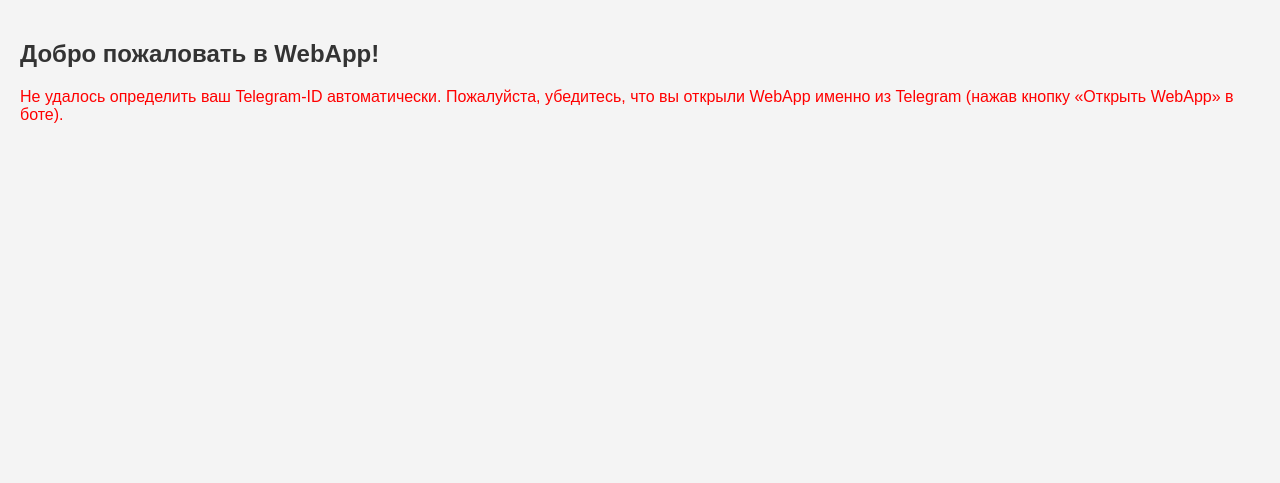
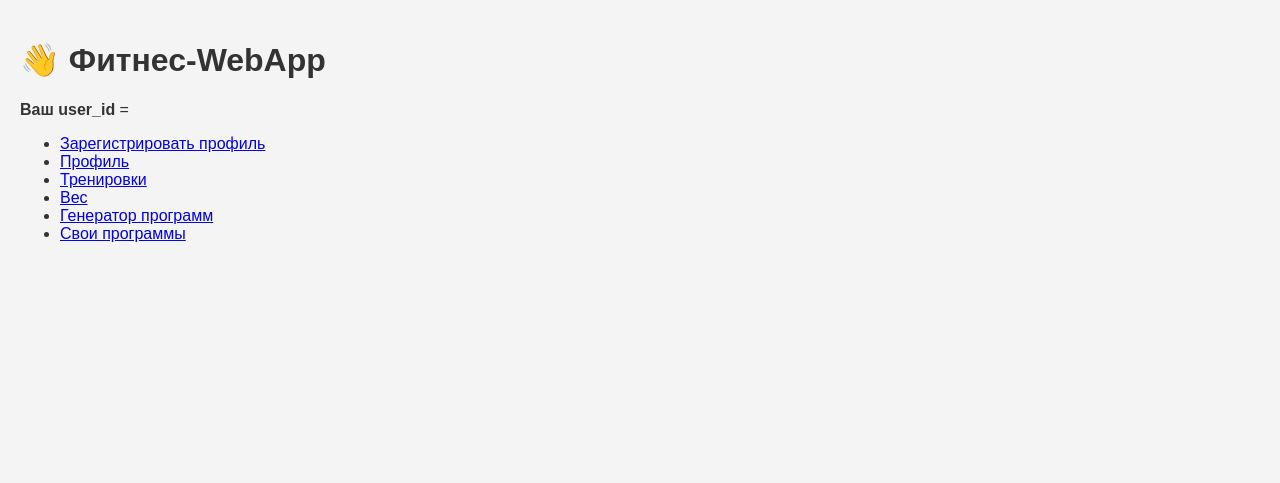
Before and after one commit to reallyaye/botreaalyaye, a FastAPI app: template webapp/templates/home.html in a window 1280 px wide. Shown: the part 137-620 px from the top of the page. Run offline with FastAPI, Linux system fonts and the light colour scheme; the template is opened without the code that fills it, so the values that code supplies are empty; parts of the project's set-up code (start-up, migrations or seed data) failed here and were passed over.

Commit message:
Refactor user registration and profile handling; update home template for improved user experience

```diff
--- a/webapp/main.py
+++ b/webapp/main.py
@@ -1,7 +1,6 @@
-# webapp/main.py
-
 import os
 from pathlib import Path
+
 from fastapi import (
     FastAPI, Request, Depends, Form, Query, HTTPException
 )
@@ -13,61 +12,48 @@ from services.db import (
     init_db,
     get_workouts, add_workout,
     get_weights, add_weight,
-    get_custom_programs, add_custom_program, delete_custom_program,
-    register_user          # <-- исправлено
+    get_custom_programs, add_custom_program, delete_custom_program
 )
 from services.profile import get_user_profile, update_user_profile
+from services.db import register_user_profile
 from services.programs import list_goals, list_types, get_program
 
-# === Приложение и статика ===
-
 app = FastAPI()
-BASE_DIR      = Path(__file__).resolve().parent
-STATIC_DIR    = BASE_DIR / "static"
-TEMPLATES_DIR = BASE_DIR / "templates"
-
-app.mount("/static", StaticFiles(directory=STATIC_DIR), name="static")
-templates = Jinja2Templates(directory=str(TEMPLATES_DIR))
-
-
-# === Startup ===
+BASE_DIR      = Path(__file__).parent
+app.mount("/static", StaticFiles(directory=BASE_DIR/"static"), name="static")
+templates = Jinja2Templates(directory=str(BASE_DIR/"templates"))
 
 @app.on_event("startup")
-async def on_startup():
+async def startup():
     await init_db()
-
-
-# === Dependency для получения user_id ===
 
 def require_user(user_id: str = Query(None, description="Telegram user_id")) -> int:
     if not user_id:
         raise HTTPException(400, "User_id не задан — откройте WebApp из Telegram")
     try:
         return int(user_id)
-    except ValueError:
+    except:
         raise HTTPException(400, f"Неверный user_id: {user_id}")
 
+# --- Home ---
+@app.get("/", response_class=HTMLResponse)
+async def home(request: Request, user_id: int = Depends(require_user)):
+    return templates.TemplateResponse("home.html", {
+        "request": request,
+        "user_id": user_id
+    })
 
-# === Home ===
-
-@app.get("/", response_class=HTMLResponse)
-async def home(request: Request):
-    return templates.TemplateResponse("home.html", {"request": request})
-
-
-# === Profile ===
-
+# --- Profile ---
 @app.get("/register")
 async def register(request: Request, user_id: int = Depends(require_user)):
-    # при первом заходе регистрируем профиль
-    await register_user(user_id)  # <-- здесь вызываем register_user(int)
-    return RedirectResponse(f"/profile?user_id={user_id}", status_code=302)
+    await register_user_profile({"id": user_id})
+    return RedirectResponse(f"/profile?user_id={user_id}", 302)
 
 @app.get("/profile", response_class=HTMLResponse)
 async def profile_view(request: Request, user_id: int = Depends(require_user)):
     prof = await get_user_profile(user_id)
     if not prof:
-        return RedirectResponse(f"/register?user_id={user_id}", status_code=302)
+        return RedirectResponse(f"/register?user_id={user_id}", 302)
     return templates.TemplateResponse("profile.html", {
         "request": request,
         "profile": prof,
@@ -76,17 +62,15 @@ async def profile_view(request: Request, user_id: int = Depends(require_user)):
 
 @app.post("/profile/update")
 async def profile_update(
-    user_id: int    = Form(...),
+    user_id: int = Form(...),
     first_name: str = Form(...),
-    last_name: str  = Form(""),
-    username: str   = Form("")
+    last_name: str = Form(""),
+    username: str = Form("")
 ):
     await update_user_profile(user_id, first_name, last_name, username)
-    return RedirectResponse(f"/profile?user_id={user_id}", status_code=302)
+    return RedirectResponse(f"/profile?user_id={user_id}", 302)
 
-
-# === Workouts ===
-
+# --- Workouts ---
 @app.get("/workouts", response_class=HTMLResponse)
 async def workouts_list(request: Request, user_id: int = Depends(require_user)):
     rows = await get_workouts(user_id, limit=10)
@@ -98,17 +82,15 @@ async def workouts_list(request: Request, user_id: int = Depends(require_user)):
 
 @app.post("/workouts/add")
 async def workouts_add(
-    user_id: int        = Form(...),
-    workout_type: str   = Form(...),
-    duration: int       = Form(...),
-    details: str        = Form("")
+    user_id: int = Form(...),
+    workout_type: str = Form(...),
+    duration: int = Form(...),
+    details: str = Form("")
 ):
     await add_workout(user_id, workout_type, duration, details)
-    return RedirectResponse(f"/workouts?user_id={user_id}", status_code=302)
+    return RedirectResponse(f"/workouts?user_id={user_id}", 302)
 
-
-# === Weight ===
-
+# --- Weight ---
 @app.get("/weight", response_class=HTMLResponse)
 async def weight_list(request: Request, user_id: int = Depends(require_user)):
     rows = await get_weights(user_id)
@@ -120,15 +102,13 @@ async def weight_list(request: Request, user_id: int = Depends(require_user)):
 
 @app.post("/weight/add")
 async def weight_add(
-    user_id: int   = Form(...),
-    weight: float  = Form(...)
+    user_id: int = Form(...),
+    weight: float = Form(...)
 ):
     await add_weight(user_id, weight)
-    return RedirectResponse(f"/weight?user_id={user_id}", status_code=302)
+    return RedirectResponse(f"/weight?user_id={user_id}", 302)
 
-
-# === Programs ===
-
+# --- Programs ---
 @app.get("/programs", response_class=HTMLResponse)
 async def programs_home(request: Request, user_id: int = Depends(require_user)):
     return templates.TemplateResponse("programs.html", {
@@ -140,9 +120,9 @@ async def programs_home(request: Request, user_id: int = Depends(require_user)):
 @app.post("/programs/generate", response_class=HTMLResponse)
 async def programs_generate(
     request: Request,
-    user_id: int   = Form(...),
-    goal: str      = Form(...),
-    p_type: str    = Form(...)
+    user_id: int = Form(...),
+    goal: str    = Form(...),
+    p_type: str  = Form(...)
 ):
     program = get_program(goal, p_type) or {}
     return templates.TemplateResponse("programs_result.html", {
@@ -151,9 +131,7 @@ async def programs_generate(
         "user_id": user_id
     })
 
-
-# === Custom Programs ===
-
+# --- Custom Programs ---
 @app.get("/programs/custom", response_class=HTMLResponse)
 async def custom_list(request: Request, user_id: int = Depends(require_user)):
     progs = await get_custom_programs(user_id)
@@ -165,16 +143,16 @@ async def custom_list(request: Request, user_id: int = Depends(require_user)):
 
 @app.post("/programs/custom/add")
 async def custom_add(
-    user_id: int   = Form(...),
-    prog: str      = Form(...)
+    user_id: int = Form(...),
+    prog: str   = Form(...)
 ):
     await add_custom_program(user_id, prog)
-    return RedirectResponse(f"/programs/custom?user_id={user_id}", status_code=302)
+    return RedirectResponse(f"/programs/custom?user_id={user_id}", 302)
 
 @app.post("/programs/custom/delete")
 async def custom_delete(
-    user_id: int   = Form(...),
-    prog_id: int   = Form(...)
+    user_id: int = Form(...),
+    prog_id: int = Form(...)
 ):
     await delete_custom_program(user_id, prog_id)
-    return RedirectResponse(f"/programs/custom?user_id={user_id}", status_code=302)
+    return RedirectResponse(f"/programs/custom?user_id={user_id}", 302)
--- a/webapp/templates/home.html
+++ b/webapp/templates/home.html
@@ -1,23 +1,15 @@
 {% extends "base.html" %}
 
 {% block content %}
-  <h2>Добро пожаловать в WebApp!</h2>
-
-  {# Берём user_id из query_params, JS в base.html автоматически его вставляет #}
-  {% set uid = request.query_params.get("user_id") %}
-
-  {% if uid %}
-    <p>Ваш <strong>user_id</strong> = {{ uid }}</p>
-    <ul>
-      <li><a href="/register?user_id={{ uid }}">Зарегистрировать профиль</a></li>
-      <li><a href="/profile?user_id={{ uid }}">Перейти в профиль</a></li>
-      <li><a href="/workouts?user_id={{ uid }}">Перейти к тренировкам</a></li>
-    </ul>
-  {% else %}
-    <p style="color: red;">
-      Не удалось определить ваш Telegram-ID автоматически.
-      Пожалуйста, убедитесь, что вы открыли WebApp
-      именно из Telegram (нажав кнопку «Открыть WebApp» в боте).
-    </p>
-  {% endif %}
+  <h1>👋 Фитнес-WebApp</h1>
+  {% set uid = user_id %}
+  <p><strong>Ваш user_id</strong> = {{ uid }}</p>
+  <ul>
+    <li><a href="/register?user_id={{ uid }}">Зарегистрировать профиль</a></li>
+    <li><a href="/profile?user_id={{ uid }}">Профиль</a></li>
+    <li><a href="/workouts?user_id={{ uid }}">Тренировки</a></li>
+    <li><a href="/weight?user_id={{ uid }}">Вес</a></li>
+    <li><a href="/programs?user_id={{ uid }}">Генератор программ</a></li>
+    <li><a href="/programs/custom?user_id={{ uid }}">Свои программы</a></li>
+  </ul>
 {% endblock %}
```
